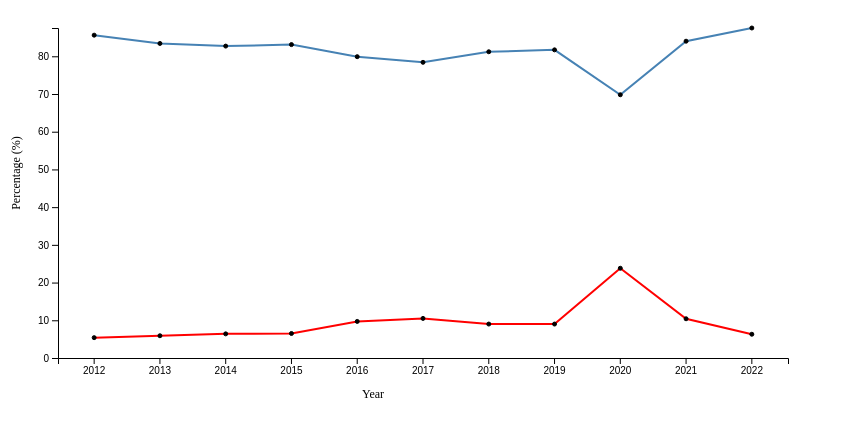
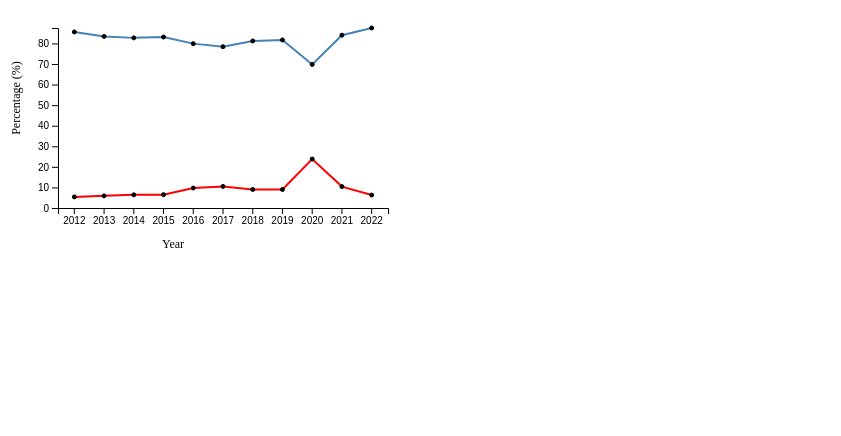
Before and after one commit to natalieheng/is428_visualproject, a plain HTML site: page index.html in a window 1280 px wide. Shown: the whole page, without its empty margins (0-841 px from the left). Drawn offline with nearby package versions, Linux system fonts and the light colour scheme.

Commit message:
change size of visualisation

```diff
--- a/index.html
+++ b/index.html
@@ -41,7 +41,7 @@
     </style>
 </head>
 <body>
-    <svg width="800" height="400"></svg>
+    <svg width="400" height="250"></svg>
 
     <script>
         // Data
```
